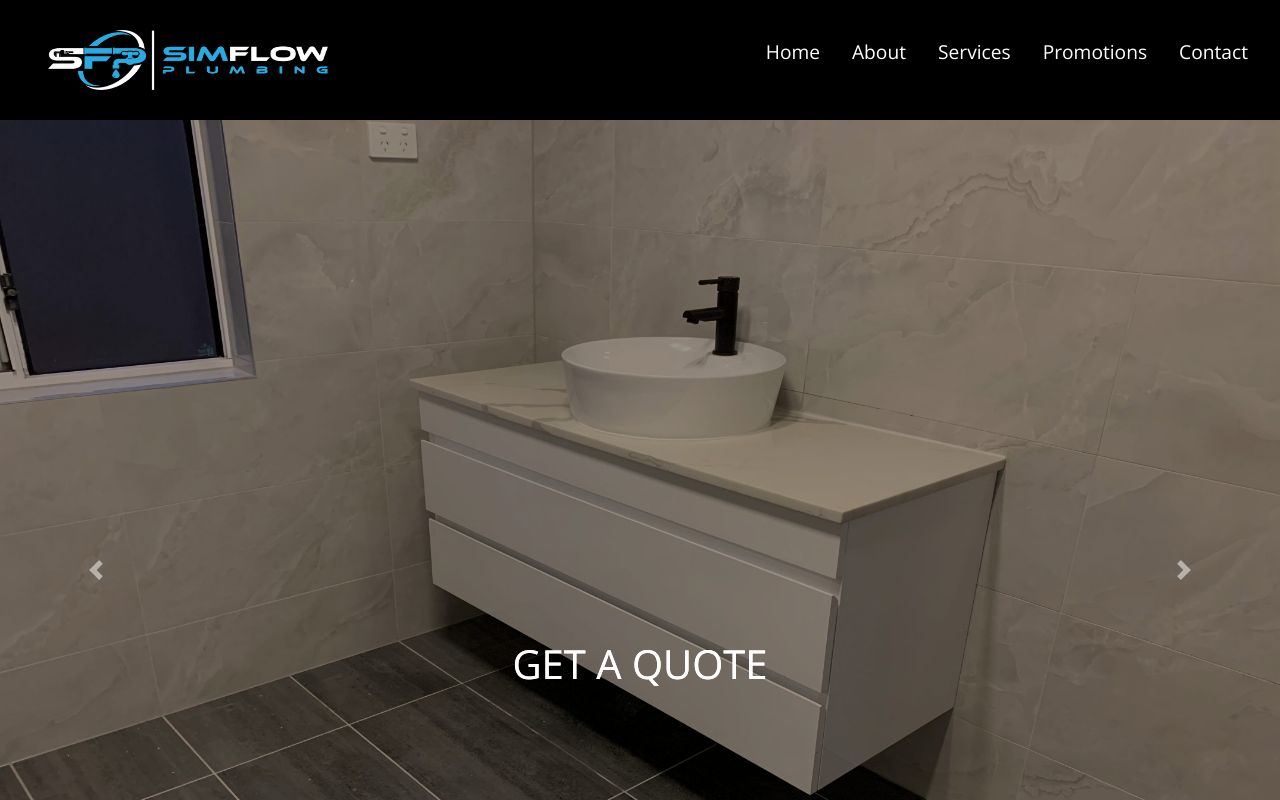
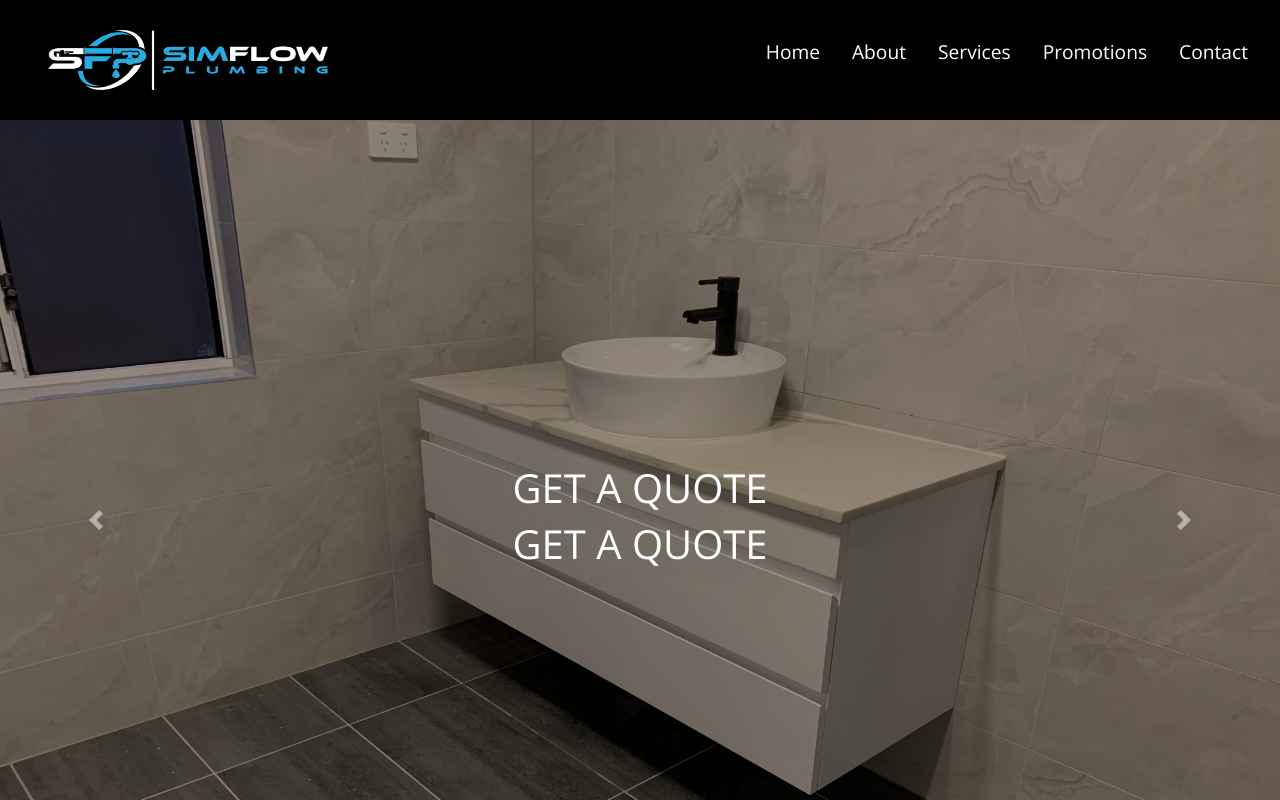
Before and after one commit to marcCodez/simflow-plumbing-react-website, a React (Create React App) app: page / in a window 1280 px wide. Shown: the top 800 px of the page. Built offline with nearby package versions, Linux system fonts and the light colour scheme.

Commit message:
header carousel text fix

```diff
--- a/src/Main.scss
+++ b/src/Main.scss
@@ -59,20 +59,30 @@ body {
    }
 }
 
- #header-container {
-    .quote h1 {
-        color:#fff;
-        position:absolute;
-        z-index:1;
-        top:80%;
-        left:0;
-        width:100%;
-        text-align:center;
-    }
 
 
+ #header-container {
+    height: 100vh;
+	width: 100%;
+	display: flex;
+	align-items: center;
+	object-fit: contain;
+	justify-content: center;
 
+    .quote{
+        color:#fff;
+        position:fixed;
+
+    //    display: flex;
+    //    justify-content: center;
+    //     width:100%;
+    //     text-align:center;
+    }
     #header-carousel {
+        object-fit: cover;
+        width: 100%;
+        height: 100%;
+        position: fixed;
 
 
         &:after {
@@ -87,6 +97,9 @@ body {
             opacity: 0.4;
         }
     }
+
+
+
 
 }
 
--- a/src/components/Footer.js
+++ b/src/components/Footer.js
@@ -3,7 +3,7 @@ import React from 'react'
 function Footer() {
     return (
         <div className="footer-container">
-            <p>Marc Pulumbarit © 2021</p>
+            <p>© 2021</p>
             <a
             src="https://www.facebook.com/Simflowplumbing0/">
                 <i className='fa fa-facebook-square'/>
--- a/src/components/HeaderContent.js
+++ b/src/components/HeaderContent.js
@@ -4,10 +4,7 @@ import Carousel from 'react-bootstrap/Carousel';
 function HeaderContent() {
     return (
         <header id="header-container">
-              <div className="quote">
-            <h1>GET A QUOTE</h1>
-            <h1>GET A QUOTE</h1>
-            </div>
+
             <Carousel id="header-carousel"  interval="3000">
 
                 <Carousel.Item style={{'height':"900px"}}>
@@ -35,7 +32,10 @@ function HeaderContent() {
 
             </Carousel>
 
-
+             <div className="quote">
+            <h1>GET A QUOTE</h1>
+            <h1>GET A QUOTE</h1>
+            </div>
 
         </header>
     )
--- a/src/styles/_media.scss
+++ b/src/styles/_media.scss
@@ -0,0 +1,8 @@
+// Tablets and smaller
+@media screen and (max-width: 800px) {
+    #header-container {
+        .quote h1 {
+            top:66%;
+        }
+}
+}
```
Lines whose indentation alone changed are shown as unchanged.
